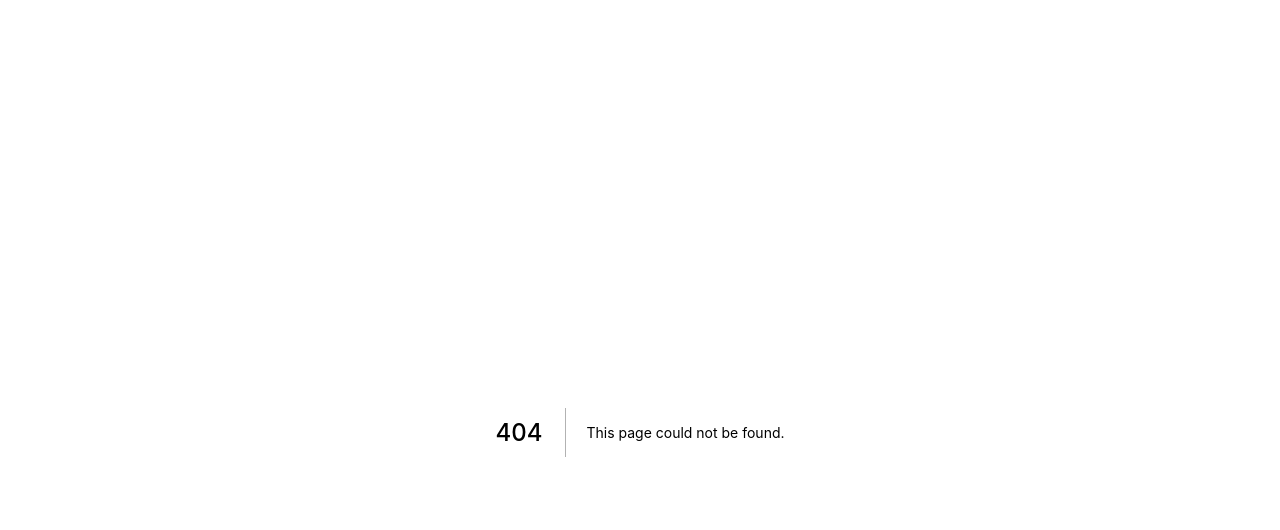
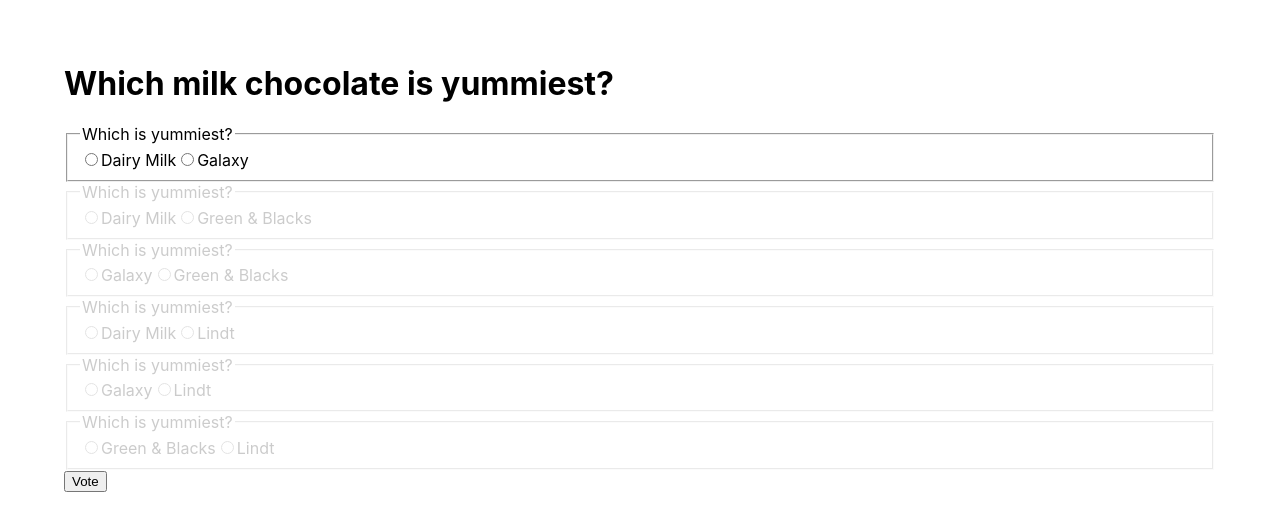
Before and after one commit to petedavisdev/next-devjam, a Next.js app: page /choose in a window 1280 px wide. Before the commit this address had no page. Shown: the top 530 px of the page. Built offline with nearby package versions, Linux system fonts and the light colour scheme.

Commit message:
Hardcoded results

```diff
--- /dev/null
+++ b/components/Choice.tsx
@@ -0,0 +1,13 @@
+type ChoiceProps = {
+	legend: string;
+	children: React.ReactNode;
+};
+
+export function Choice(props: ChoiceProps) {
+	return (
+		<fieldset>
+			<legend>{props.legend}</legend>
+			{props.children}
+		</fieldset>
+	);
+}
--- a/components/FormChoose.tsx
+++ b/components/FormChoose.tsx
@@ -1,30 +1,52 @@
-import Link from "next/link";
+import { useForm } from "react-hook-form";
 import { chocolateList } from "../data/chocolateList";
 import { randomisedChoices } from "../data/choicesIndex";
-import { InputChoice } from "./InputChoice";
+import { Choice } from "./Choice";
 
 type FormChooseProps = {};
 
 export function FormChoose(props: FormChooseProps) {
+	const { register, handleSubmit } = useForm();
+
+	function handleVoteSubmit(data: any) {
+		const scores = chocolateList.map((item, index) => {
+			return Object.values(data).filter(
+				(value) => index.toString() === value
+			).length;
+		});
+		console.log(scores);
+	}
+
 	const createInputs = randomisedChoices.map(([idA, idB], i) => (
-		<InputChoice
-			key={i}
-			name={`chocolate-${idA}v${idB}`}
-			idA={idA}
-			labelA={chocolateList[idA].name}
-			idB={idB}
-			labelB={chocolateList[idB].name}
-		></InputChoice>
+		<Choice legend="Which is yummiest?" key={i}>
+			<label>
+				<input
+					type="radio"
+					{...register(`${idA}v${idB}`)}
+					value={idA}
+					required
+				/>
+				{chocolateList[idA].name}
+			</label>
+
+			<label>
+				<input
+					type="radio"
+					{...register(`${idA}v${idB}`)}
+					value={idB}
+					required
+				/>
+				{chocolateList[idB].name}
+			</label>
+		</Choice>
 	));
 
 	return (
-		<form action="">
+		<form onSubmit={handleSubmit((data) => handleVoteSubmit(data))}>
 			{createInputs}
 
 			<section>
-				<Link href="/chocolate/results" passHref>
-					<button type="button">Vote</button>
-				</Link>
+				<button type="submit">Vote</button>
 			</section>
 		</form>
 	);
--- a/data/choicesIndex.ts
+++ b/data/choicesIndex.ts
@@ -7,6 +7,8 @@
 	[Math.random(), 2, 3],
 ];
 
-export const randomisedChoices = choicesIndex
-	.sort()
-	.map(([random, a, b]) => (random < 0.5 ? [a, b] : [b, a]));
+// export const randomisedChoices = choicesIndex
+// 	.sort()
+// 	.map(([random, a, b]) => (random < 0.5 ? [a, b] : [b, a]));
+
+export const randomisedChoices = choicesIndex.map(([random, a, b]) => [a, b]);
--- a/pages/index.tsx
+++ b/pages/index.tsx
@@ -4,7 +4,7 @@
 	return (
 		<main>
 			<h1>Have your say</h1>
-      <Link href="/chocolate">
+			<Link href="/choose">
 				<a>Which milk chocolate is yummiest?</a>
 			</Link>
 		</main>
--- a/styles/globals.css
+++ b/styles/globals.css
@@ -10,16 +10,8 @@
 	box-sizing: border-box;
 }
 
-fieldset {
-	border-color: blue;
+fieldset:valid,
+fieldset:invalid + fieldset {
+	opacity: 0.2;
+	pointer-events: none;
 }
-
-fieldset:valid {
-	opacity: 0.5;
-	border-color: silver;
-}
-
-fieldset:invalid + fieldset {
-	opacity: 0.1;
-	border-color: silver;
-}
```
Also changed, not shown: components/InputChoice.tsx (deleted, +0 -37 lines), pages/chocolate/results.tsx (deleted, +0 -10 lines), pages/results.tsx (added, +25 -0 lines), pages/choose.tsx (renamed from pages/chocolate.tsx). Lines whose indentation alone changed are shown as unchanged.
